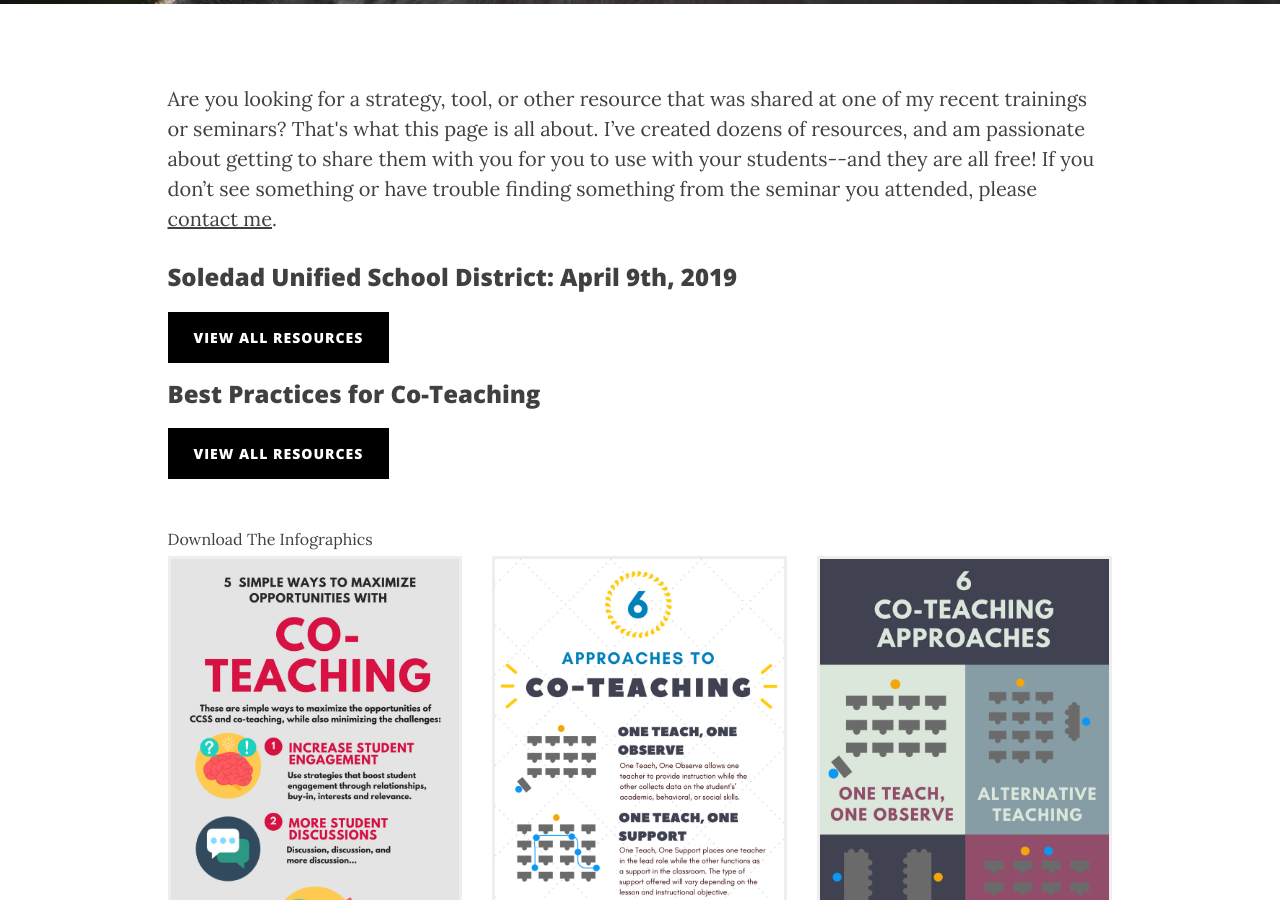
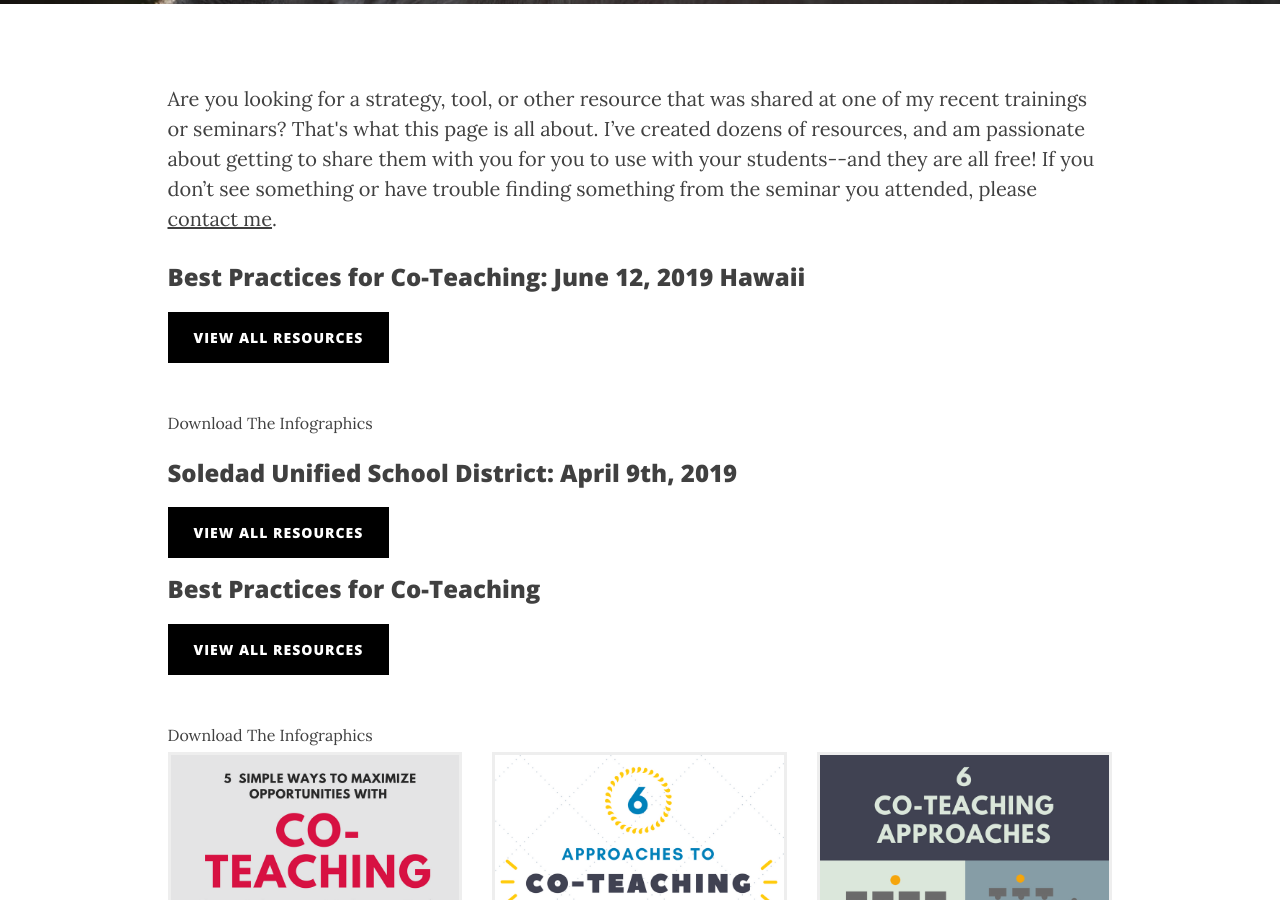
Before and after one commit to iamweswilson/clearlycat, a Jekyll site: the page built from resources.html, in a window 1280 px wide and 900 px high, scrolled down 444 px. Built offline with Jekyll 4.4.1, drawn with Linux system fonts in a browser that asks for light colours; nearby versions of some CDN libraries; comment, search, counter and statistics services are not loaded.

Commit message:
Hawaii resources

```diff
--- a/resources.html
+++ b/resources.html
@@ -25,6 +25,19 @@ permalink: /training-resources/
                 <p>
                     Are you looking for a strategy, tool, or other resource that was shared at one of my  recent trainings or seminars? That's what this page is all about.  I’ve created dozens of resources, and am passionate about getting to share them with you for you to use with your students--and they are all free!  If you don’t see something or have trouble finding something from the seminar you attended, please <a href="/contact/">contact me</a>.
                 </p>
+                <h3>Best Practices for Co-Teaching: June 12, 2019 Hawaii</h3>
+                <p>
+                    <a href="https://drive.google.com/open?id=0B6LJvCVcyOwfY250UTM5X3FJTms" class="resource-btn" target="_blank">
+                        View All Resources
+                    </a>
+                </p>
+                <div class="row">
+                    <div class="col-sm-12">
+                        <p style="margin-bottom:5px; font-size:0.8em;">
+                            Download The Infographics
+                        </p>
+                    </div>
+                </div>
                 <h3>Soledad Unified School District: April 9th, 2019</h3>
                 <p>
                     <a href="https://drive.google.com/open?id=13w6MaJNz_u5iNknoxgG-9IWyQvTb0QpK" class="resource-btn" target="_blank">
```
